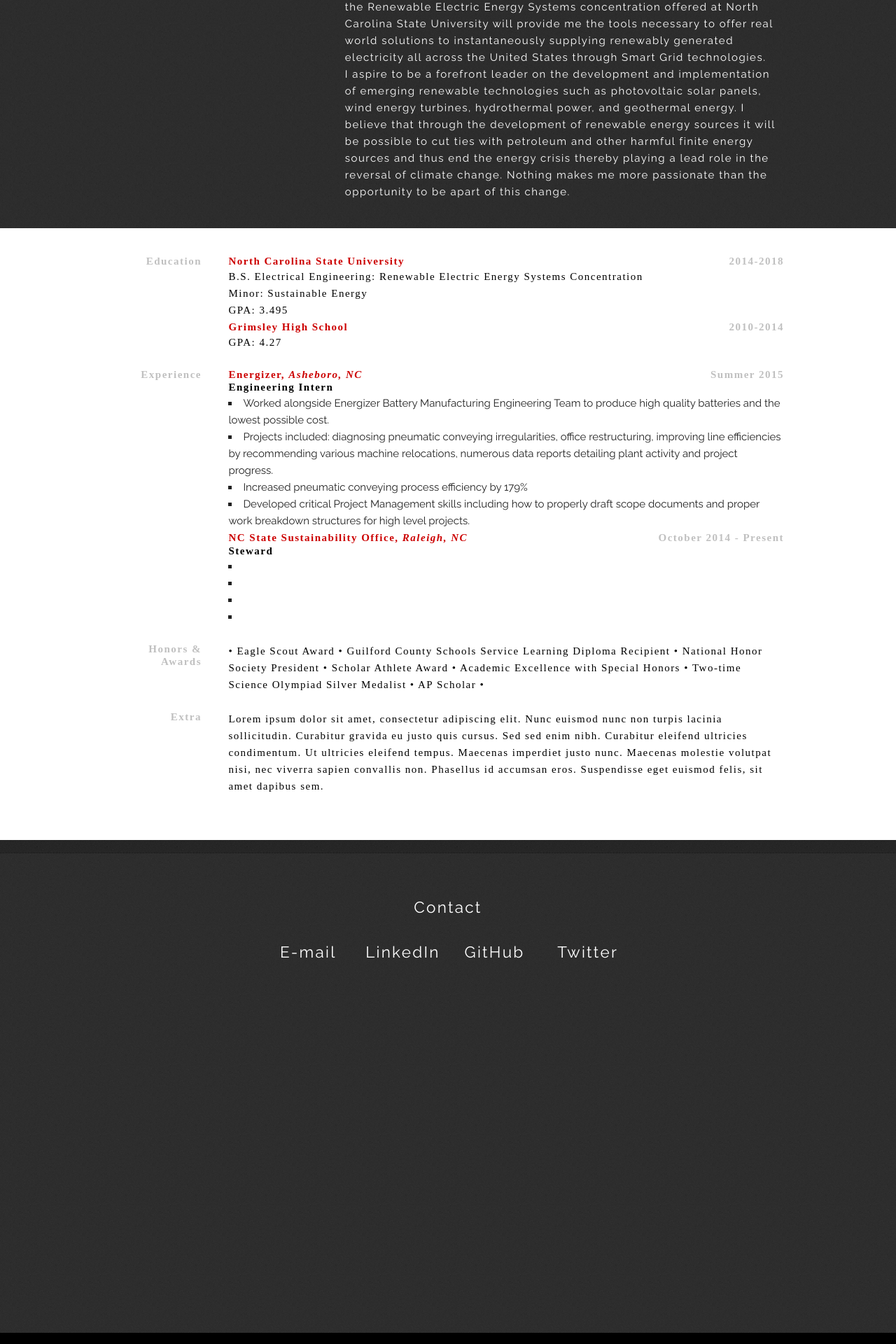
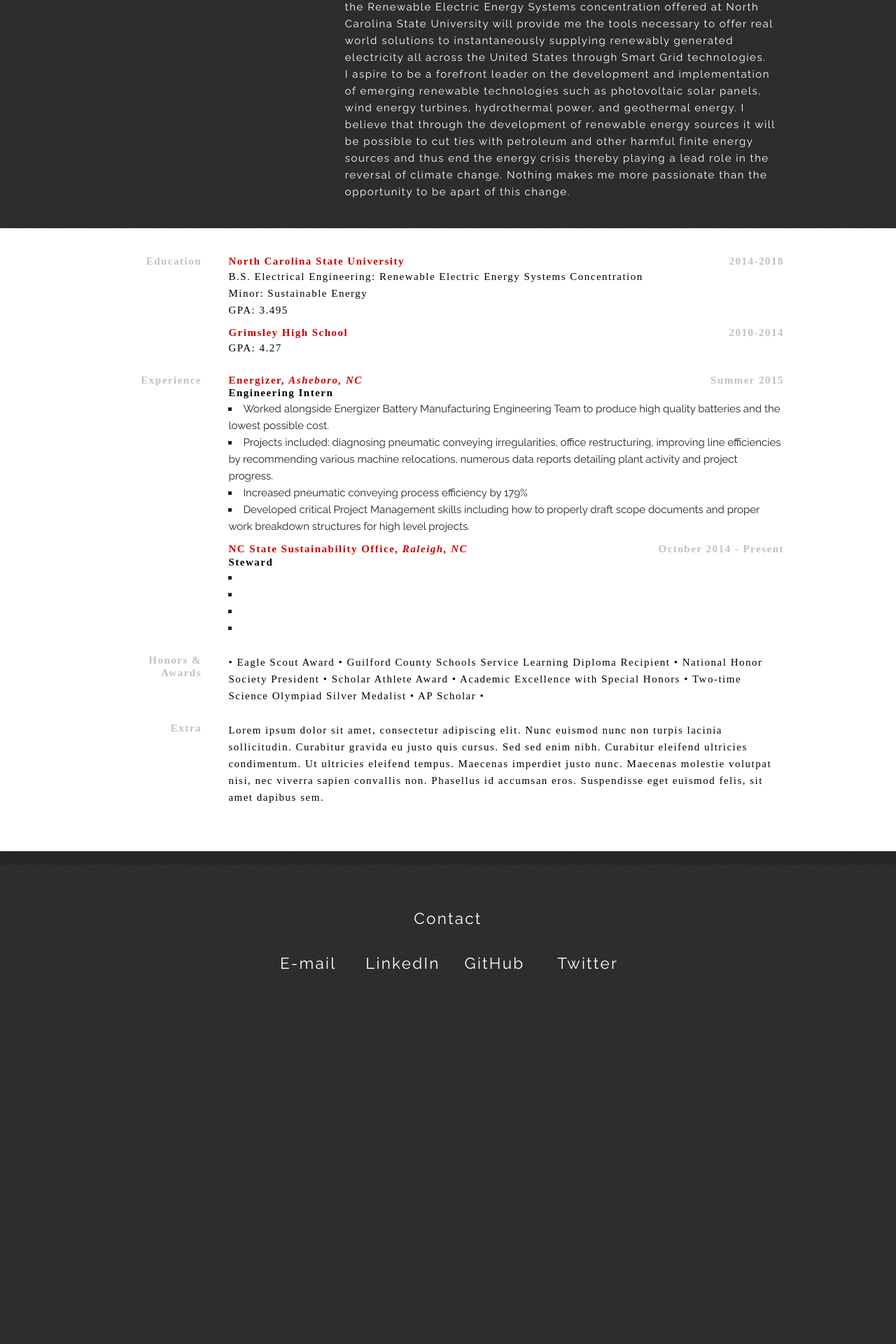
Before and after one commit to jacksoncwilliams/jackson-erin, a Jekyll site: the page built from simpleindex.html, in a window 1280 px wide. Shown: the part 1880-3800 px from the top of the page at 70% size. Built offline with Jekyll 4.4.1, drawn with Linux system fonts in a browser that asks for light colours; nearby versions of some CDN libraries; some web fonts are replaced.

Commit message:
Update simple.css

```diff
--- a/css/simple.css
+++ b/css/simple.css
@@ -238,7 +238,7 @@ body {
 }
 
 #resume hr {
-   height:2px;
+   height:1rem;
    visibility:hidden;
 }
 
```
